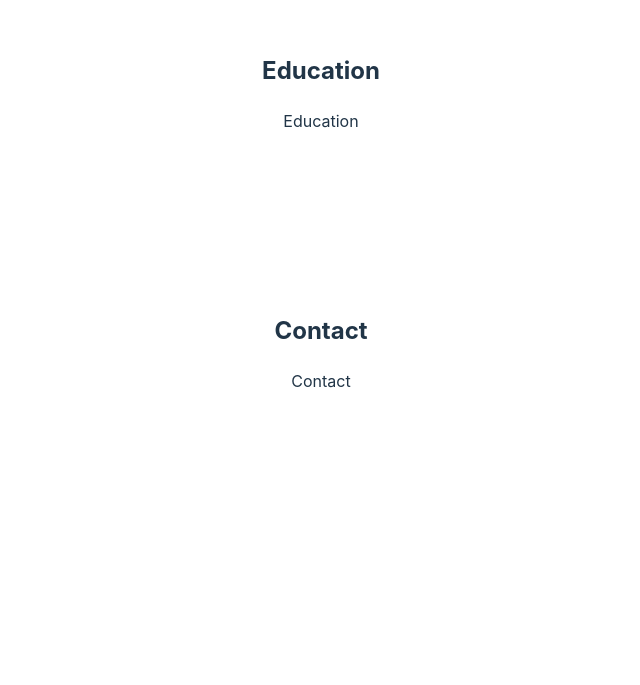
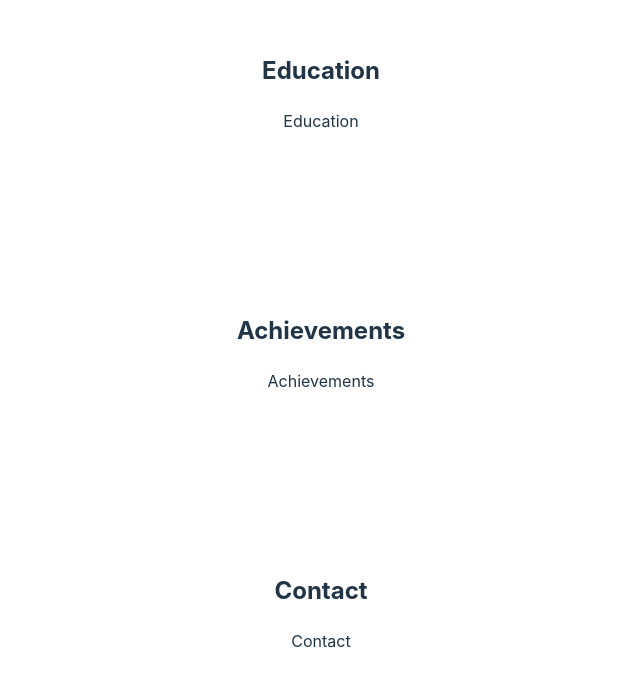
Before and after one commit to darrenxychen/portfolio-website-react, a React (Vite) app: page / in a window 1280 px wide. Shown: the part 1607-2292 px from the top of the page, without its empty margins (319-959 px from the left). Before the commit the page ends 2112 px from the top, so only its background shows below. Built offline with nearby package versions, Linux system fonts and the light colour scheme.

Commit message:
imported achievements

```diff
--- a/src/App.jsx
+++ b/src/App.jsx
@@ -5,6 +5,7 @@ import Contact from "./components/Contact";
 import Skills from "./components/Skills";
 import Projects from "./components/Projects";
 import Education from "./components/Education";
+import Achievements from "./components/Achievements";
 
 function App() {
   return (
@@ -30,6 +31,11 @@ function App() {
         <Education />
       </section>
 
+      <section id="achievements">
+        <h2>Achievements</h2>
+        <Achievements />
+      </section>
+
       <section id="contact">
         <h2>Contact</h2>
         <Contact />
```
Also changed, not shown: src/components/Achievements.css (added), src/components/Achievments.css (deleted).
